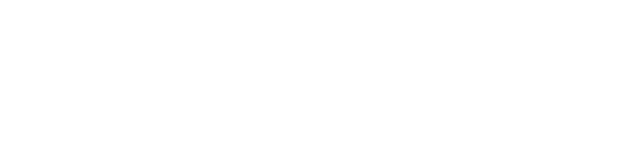
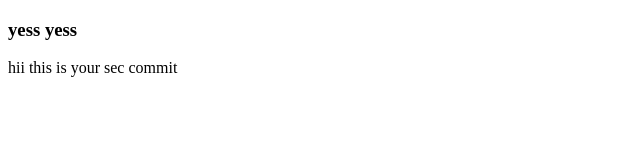
Before and after one commit to sachin1301-w/Git-Practice, a plain HTML site: page index.html in a window 1280 px wide. Shown: the whole page, without its empty margins (0-640 px from the left). Drawn offline with Linux system fonts and the light colour scheme.

Commit message:
sec commit

```diff
--- a/index.html
+++ b/index.html
@@ -6,6 +6,8 @@
     <title>Document</title>
 </head>
 <body>
+    <h3>yess yess</h3>
+    <p>hii this is your sec commit</p>
 
 </body>
 </html>
```
